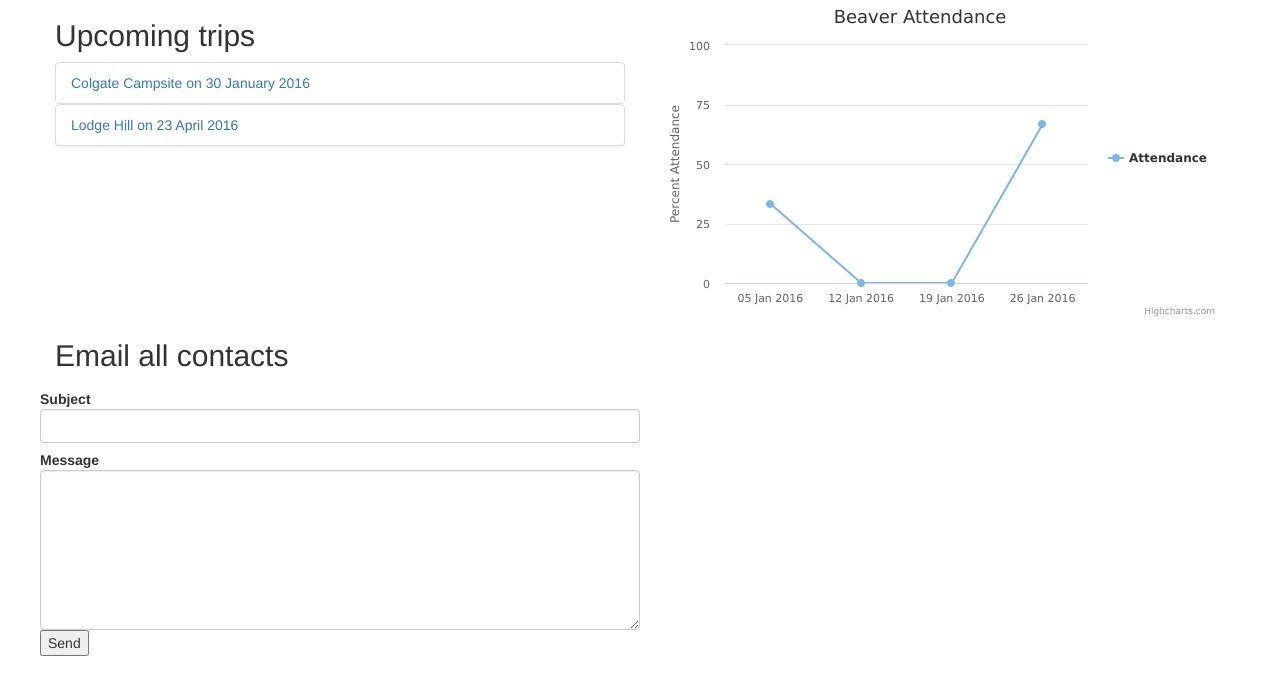
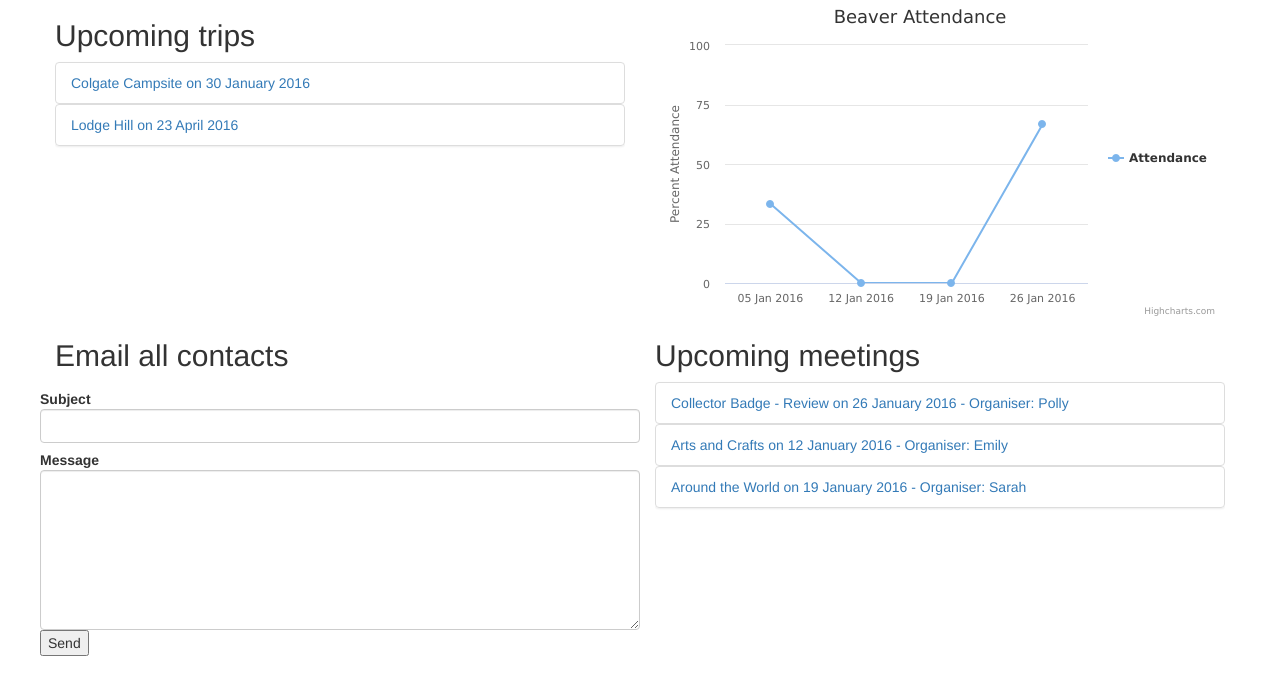
Before and after one commit to sedders123/Beaver-Manager, a Flask app: page / in a window 1280 px wide. Shown: the part 73-768 px from the top of the page. Run offline with Flask 2, Linux system fonts and the light colour scheme; data comes from the database, SQL or seed files in the repository; both versions use the stored data as it was after the commit; parts of the project's set-up code (start-up, migrations or seed data) failed here and were passed over; some libraries are stand-ins or nearby versions.

Commit message:
Added upcoming meetings to main view.
Update attendance model to store more information

```diff
--- a/beaver_manager/models.py
+++ b/beaver_manager/models.py
@@ -314,6 +314,8 @@ class Attendance(db.Model):
     date = db.Column(db.DateTime)
     criterion_id = db.Column(db.Integer, db.ForeignKey('criterion.id'))
     criterion = db.relationship('Criterion', backref="attendances")
+    description = db.Column(db.String(64))
+    organiser = db.Column(db.String(32))
 
     def __repr__(self):
         return '<Attendance %r>' % (self.id)
--- a/beaver_manager/templates/index.html
+++ b/beaver_manager/templates/index.html
@@ -39,7 +39,15 @@
     </form>
   </div>
   <div class="col-md-6 col-sm-12">
-
+    <div class="scrollable" style="max-height: 40%">
+      <h2>Upcoming meetings</h2>
+      <ul class="list-group">
+        {% for attendance in upcoming_attendances %}
+          <a href="/registers/{{ attendance.id }}">
+            <li class="list-group-item"> {{attendance.description}} on {{attendance.date.date().strftime('%d %B %Y')}} - Organiser: {{attendance.organiser}}</li>
+          </a>
+        {% endfor %}
+    </div>
   </div>
 </div>
 {{ test }}
--- a/beaver_manager/views.py
+++ b/beaver_manager/views.py
@@ -97,6 +97,11 @@ def index(success=None, error=None):
     for trip in trips:
         if trip.date > now:  # checks if date is in the future
             upcoming_trips.append(trip)
+    attendances = Attendance.query.all()
+    upcoming_attendances = []
+    for attendance in attendances:
+        if attendance.date > now:
+            upcoming_attendances.append(attendance)
     test = ""  #: Doc Can be used to print variables during runtime
 
     if request.method == "POST":
@@ -127,7 +132,8 @@ def index(success=None, error=None):
 
     return render_template("index.html", html_title='Home', test=test,
                            dates=sorted_dates, attendance_data=attendance_data,
-                           height=height, upcoming_trips=upcoming_trips)
+                           height=height, upcoming_trips=upcoming_trips,
+                           upcoming_attendances=upcoming_attendances)
 
 
 @app.route('/beavers')
```
Also changed, not shown: db_repository/versions/026_migration.py (added, +31 -0 lines), app.db.
